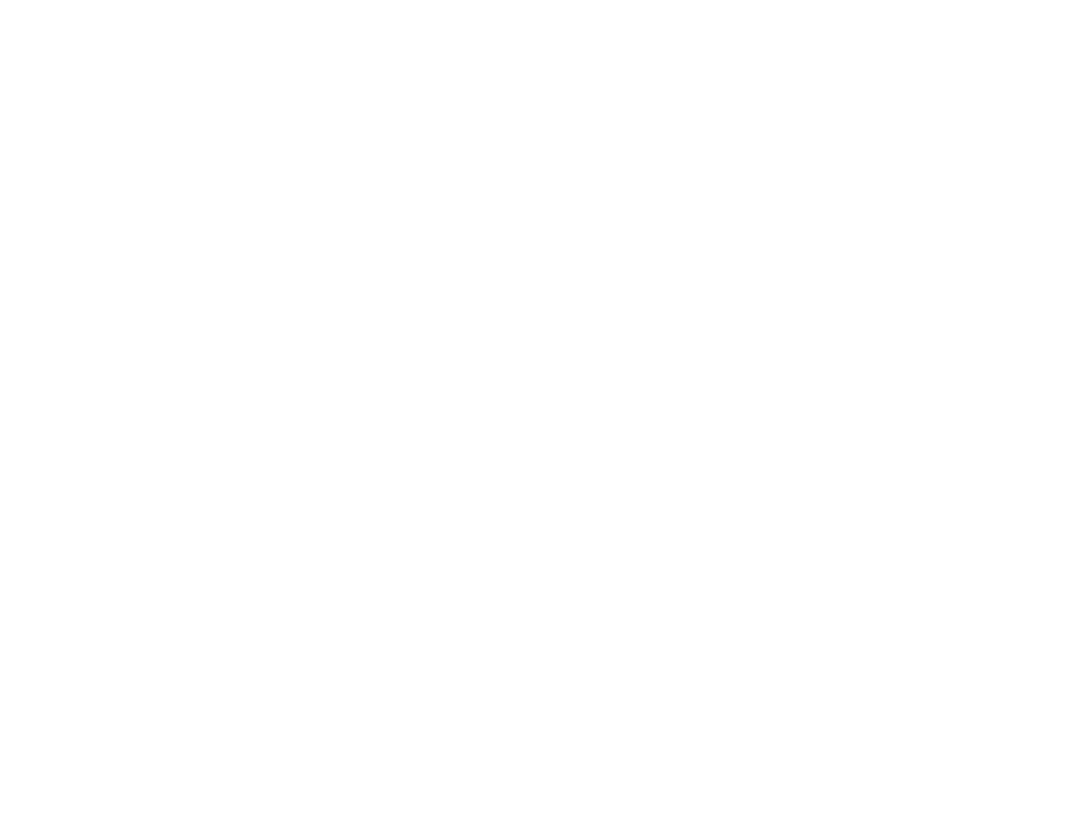
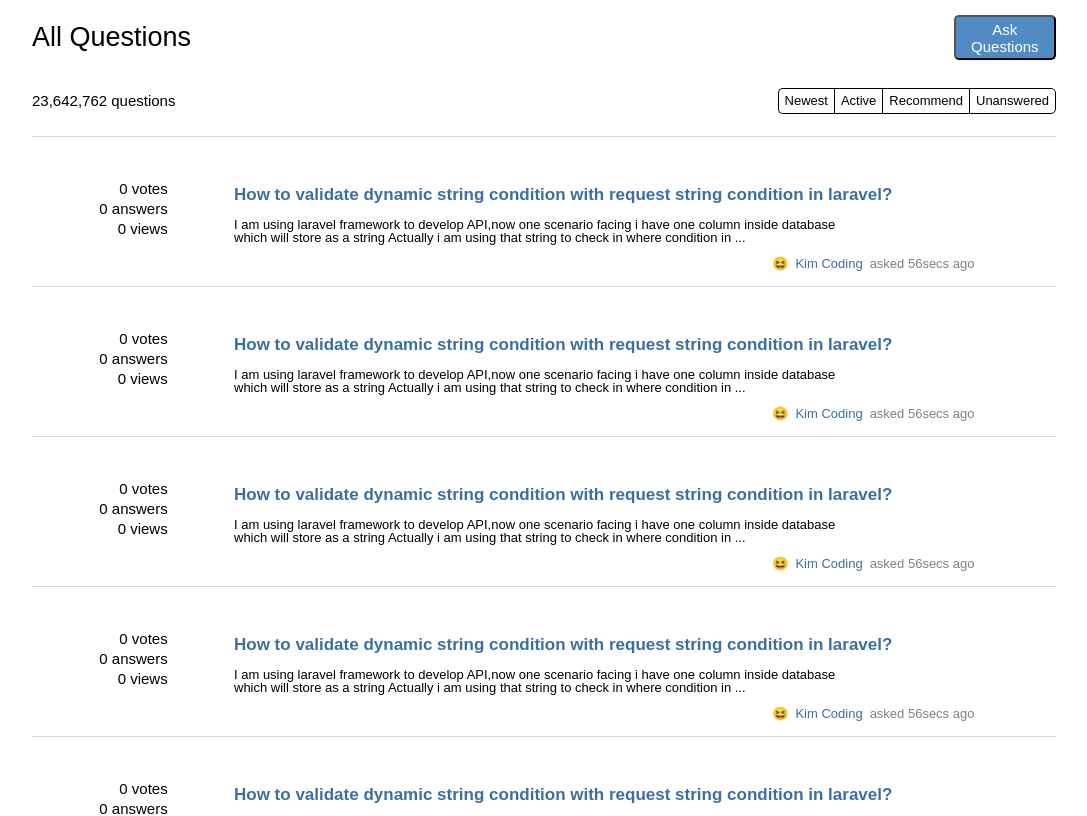
Before and after one commit to codestates-seb/seb43_pre_002, a React (Create React App) app in the folder client/: page / in a window 1280 px wide. Before the commit this address had no page. Shown: the top 816 px of the page, without its empty margins (96-1183 px from the left). Built offline with nearby package versions, Linux system fonts and the light colour scheme.

Commit message:
Feat : Home,AskQuestion 라우터 추가

```diff
--- a/client/src/App.js
+++ b/client/src/App.js
@@ -3,6 +3,8 @@
 import MyEdit from './pages/mypage/myedit';
 import MyProfile from './pages/mypage/myprofile';
 import MyActivity from './pages/mypage/myactivity';
+import Home from './pages/Home';
+import AskQuestion from './pages/AskQuestion';
 
 function App() {
 	return (
@@ -10,6 +12,8 @@
 			<GlobalStyles />
 			<BrowserRouter>
 				<Routes>
+					<Route path="/" element={<Home />} />
+					<Route path="/askquestion" element={<AskQuestion />} />
 					<Route path="/myprofile" element={<MyProfile />} />
 					<Route path="/myactivity" element={<MyActivity />} />
 					<Route path="/myedit" element={<MyEdit />} />
```
